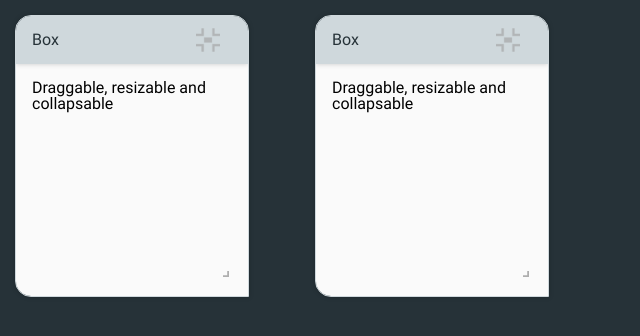
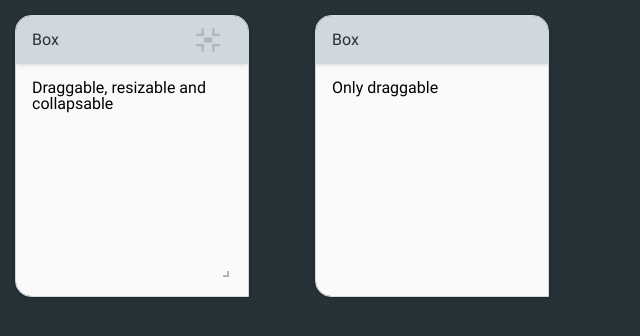
Before and after one commit to iding-ir/typescript-windows, a React (Create React App) app: page / in a window 1280 px wide. Shown: the top 336 px of the page, without its empty margins (0-640 px from the left). Built offline with nearby package versions, Linux system fonts and the light colour scheme.

Commit message:
Code refactor

```diff
--- a/src/components/Windows.tsx
+++ b/src/components/Windows.tsx
@@ -7,37 +7,27 @@ import clsx from "clsx";
 import "./Windows.scss";
 import "../css/resizable.css";
 
-const iWindowsLocations = localStorage.getItem("windowsLocations")
-  ? JSON.parse(localStorage.getItem("windowsLocations") as string)
+const iWindowLocations = localStorage.getItem("windowLocations")
+  ? JSON.parse(localStorage.getItem("windowLocations") as string)
   : {};
 
-const iWindowsSizes = localStorage.getItem("windowsSizes")
-  ? JSON.parse(localStorage.getItem("windowsSizes") as string)
+const iWindowSizes = localStorage.getItem("windowSizes")
+  ? JSON.parse(localStorage.getItem("windowSizes") as string)
   : {};
 
-const iWindowsDisplays = localStorage.getItem("windowsDisplays")
-  ? JSON.parse(localStorage.getItem("windowsDisplays") as string)
+const iWindowDisplays = localStorage.getItem("windowDisplays")
+  ? JSON.parse(localStorage.getItem("windowDisplays") as string)
   : {};
 
-const iWindowsZIndexes = localStorage.getItem("windowsZIndexes")
-  ? JSON.parse(localStorage.getItem("windowsZIndexes") as string)
+const iWindowZIndexes = localStorage.getItem("windowZIndexes")
+  ? JSON.parse(localStorage.getItem("windowZIndexes") as string)
   : {};
 
-interface Size {
-  w: number;
-  h: number;
-}
-
-interface Location {
-  x: number;
-  y: number;
-}
-
-export interface IWindow {
+export interface Window {
   key: string;
   component: JSX.Element;
-  size: Size;
-  location: Location;
+  size: { w: number; h: number };
+  location: { x: number; y: number };
   draggable?: boolean;
   resizable?: boolean;
   collapsable?: boolean;
@@ -45,7 +35,7 @@ export interface IWindow {
 }
 
 interface WindowsProps {
-  windows: IWindow[];
+  windows: Window[];
   grid?: number;
 }
 
@@ -54,29 +44,29 @@ const Windows = (props: WindowsProps) => {
 
   const { t } = useTranslation();
 
-  const [windowsLocations, setWindowsLocations] = useState(iWindowsLocations);
-  const [windowsSizes, setWindowsSizes] = useState(iWindowsSizes);
-  const [windowsDisplays, setWindowsDisplays] = useState(iWindowsDisplays);
-  const [windowsZIndexes, setWindowsZIndexes] = useState(iWindowsZIndexes);
+  const [windowLocations, setWindowLocations] = useState(iWindowLocations);
+  const [windowSizes, setWindowSizes] = useState(iWindowSizes);
+  const [windowDisplays, setWindowDisplays] = useState(iWindowDisplays);
+  const [windowZIndexes, setWindowZIndexes] = useState(iWindowZIndexes);
 
   useEffect(() => {
-    localStorage.setItem("windowsLocations", JSON.stringify(windowsLocations));
-  }, [windowsLocations]);
+    localStorage.setItem("windowLocations", JSON.stringify(windowLocations));
+  }, [windowLocations]);
 
   useEffect(() => {
-    localStorage.setItem("windowsSizes", JSON.stringify(windowsSizes));
-  }, [windowsSizes]);
+    localStorage.setItem("windowSizes", JSON.stringify(windowSizes));
+  }, [windowSizes]);
 
   useEffect(() => {
-    localStorage.setItem("windowsDisplays", JSON.stringify(windowsDisplays));
-  }, [windowsDisplays]);
+    localStorage.setItem("windowDisplays", JSON.stringify(windowDisplays));
+  }, [windowDisplays]);
 
   useEffect(() => {
-    localStorage.setItem("windowsZIndexes", JSON.stringify(windowsZIndexes));
-  }, [windowsZIndexes]);
+    localStorage.setItem("windowZIndexes", JSON.stringify(windowZIndexes));
+  }, [windowZIndexes]);
 
   const renderWindows = () => {
-    return windows.map((window: IWindow) => {
+    return windows.map((window: Window) => {
       const {
         key,
         component,
@@ -89,34 +79,34 @@ const Windows = (props: WindowsProps) => {
       } = window;
 
       const handleDrag = (e: DraggableEvent, data: DraggableData) => {
-        setWindowsLocations({
-          ...windowsLocations,
+        setWindowLocations({
+          ...windowLocations,
           [key]: { x: data.x, y: data.y },
         });
       };
 
       const handleResize = (e: SyntheticEvent, data: ResizeCallbackData) => {
-        setWindowsSizes({
-          ...windowsSizes,
+        setWindowSizes({
+          ...windowSizes,
           [key]: { w: data.size.width, h: data.size.height },
         });
       };
 
       const handleDisplay = () => {
-        setWindowsDisplays({
-          ...windowsDisplays,
-          [key]: !windowsDisplays[key],
+        setWindowDisplays({
+          ...windowDisplays,
+          [key]: !windowDisplays[key],
         });
       };
 
       const handleZIndex = () => {
-        const nums = Object.values(windowsZIndexes).length
-          ? Object.values(windowsZIndexes)
+        const nums = Object.values(windowZIndexes).length
+          ? Object.values(windowZIndexes)
           : [0];
 
         const zIndex = Math.max(...(nums as number[])) + 1;
 
-        setWindowsZIndexes({ ...windowsZIndexes, [key]: zIndex });
+        setWindowZIndexes({ ...windowZIndexes, [key]: zIndex });
       };
 
       const renderCollapse = () => {
@@ -144,9 +134,8 @@ const Windows = (props: WindowsProps) => {
       };
 
       const renderBodyContents = () => {
-        const width = windowsSizes[key] ? windowsSizes[key].w : size.w;
-
-        const height = windowsSizes[key] ? windowsSizes[key].h : size.h;
+        const width = windowSizes[key] ? windowSizes[key].w : size.w;
+        const height = windowSizes[key] ? windowSizes[key].h : size.h;
 
         return resizable ? (
           <ResizableBox
@@ -164,21 +153,21 @@ const Windows = (props: WindowsProps) => {
       };
 
       const classNames = clsx("ts-window", key, {
-        "ts-display-on": !windowsDisplays[key],
-        "ts-display-off": windowsDisplays[key],
+        "ts-display-on": !windowDisplays[key],
+        "ts-display-off": windowDisplays[key],
       });
 
       return (
         <Draggable
           key={key}
-          defaultPosition={windowsLocations[key] || location}
+          defaultPosition={windowLocations[key] || location}
           grid={[grid as number, grid as number]}
           scale={1}
           handle=".ts-header-draggable"
           bounds="parent"
           onStop={handleDrag}
         >
-          <div className={classNames} style={{ zIndex: windowsZIndexes[key] }}>
+          <div className={classNames} style={{ zIndex: windowZIndexes[key] }}>
             {renderHandler()}
 
             {renderBody()}
--- a/src/windows.tsx
+++ b/src/windows.tsx
@@ -1,9 +1,9 @@
 import React from "react";
 
-import { IWindow } from "./components/Windows";
+import { Window } from "./components/Windows";
 import Box from "./components/Box";
 
-export const windows: IWindow[] = [
+export const windows: Window[] = [
   {
     key: "box-1",
     component: <Box text="Draggable, resizable and collapsable" />,
@@ -16,12 +16,12 @@ export const windows: IWindow[] = [
   },
   {
     key: "box-2",
-    component: <Box text="Draggable, resizable and collapsable" />,
+    component: <Box text="Only draggable" />,
     size: { w: 200, h: 200 },
     location: { x: 315, y: 15 },
     draggable: true,
-    resizable: true,
-    collapsable: true,
+    resizable: false,
+    collapsable: false,
     title: "box.title",
   },
 ];
```
